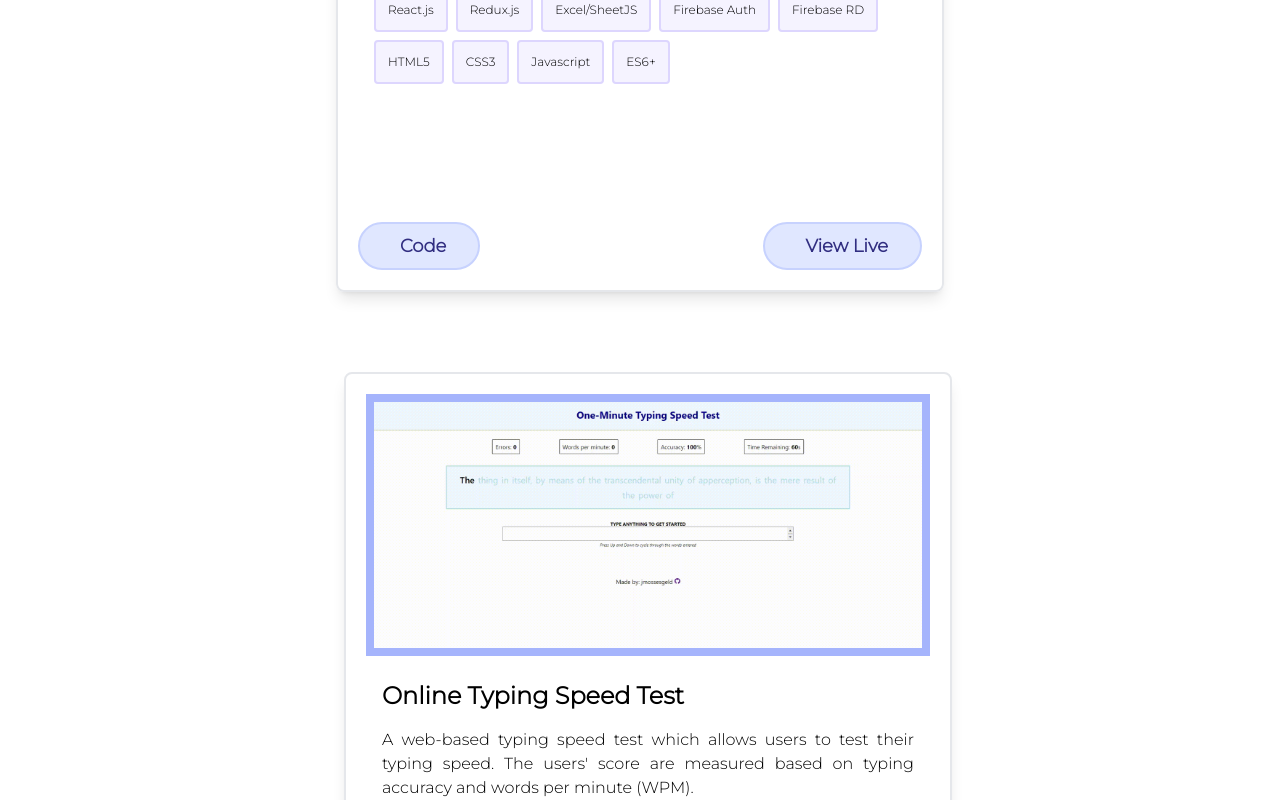
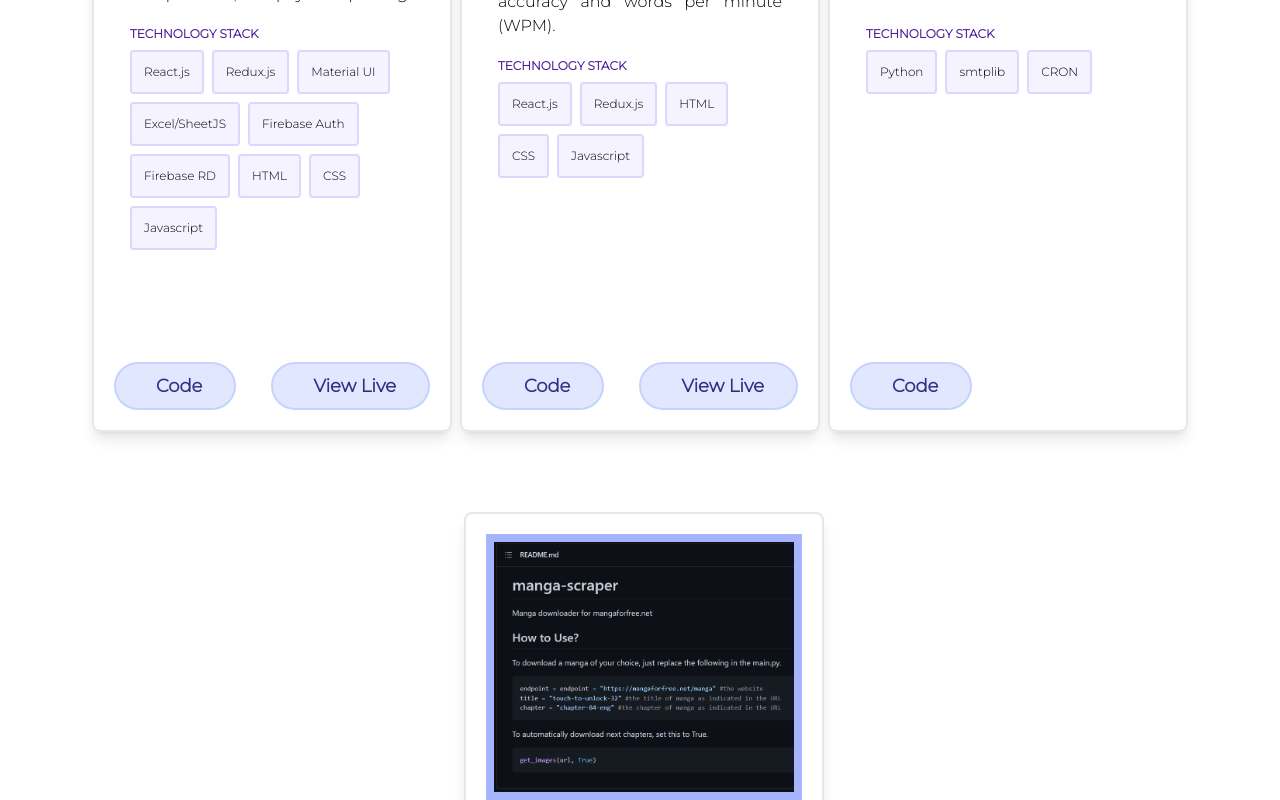
Before and after one commit to jmossesgeld/jmossesgeld-site, a Next.js app: page / in a window 1280 px wide. Shown: the part 4420-5220 px from the top of the page. Built offline with nearby package versions, Linux system fonts and the light colour scheme.

Commit message:
implement imagePosition optional property

```diff
--- a/components/project.tsx
+++ b/components/project.tsx
@@ -8,12 +8,13 @@ interface ProjectProps {
   codeLink: string;
   liveLink: string;
   techUsed: string[];
+  imagePosition?: string;
 }
 
 const bodyText = "text-md my-4 mx-4 text-justify";
 const heading = "font-black text-2xl mx-4 mt-6 ";
 const workBox =
-  "flex justify-start p-5 my-10 flex-col backdrop-blur-lg border-black-600 border-2 rounded-lg shadow-lg ";
+  "flex justify-start p-5 my-10 w-full md:w-2/3 lg:w-[45%] xl:w-[30%] flex-col backdrop-blur-lg border-black-600 border-2 rounded-lg shadow-lg ";
 const button =
   "px-8 h-auto my-auto py-2 font-bold rounded-full border-2 border-indigo-200 bg-indigo-100 text-indigo-900 hover:bg-violet-500 hover:text-violet-100 hover:scale-105 transition-all duration-100 ";
 
@@ -32,6 +33,7 @@ export default function Project({
   liveLink,
   description,
   techUsed,
+  imagePosition,
 }: ProjectProps): JSX.Element {
   const { ref, inView } = useInView({});
 
@@ -39,7 +41,7 @@ export default function Project({
     <div
       className={workBox + (inView ? " animate-fade-in" : " opacity-0")}
       ref={ref}
-      style={{ minHeight: "800px", width: "608px" }}
+      style={{ minHeight: "800px" }}
     >
       <div className="relative container border-8 p-2 h-96 border-indigo-300">
         <Image
@@ -48,7 +50,7 @@ export default function Project({
           layout="fill"
           objectFit="cover"
           className="mx-auto"
-          objectPosition="center top"
+          objectPosition={imagePosition || "left top"}
         />
       </div>
       <div className="flex justify-start flex-col h-full">
--- a/components/projects.tsx
+++ b/components/projects.tsx
@@ -2,9 +2,9 @@ import Project from "./project";
 
 export default function Projects() {
   return (
-    <div id="projects" className={"px-2 my-16 md:mx-32"}>
+    <div id="projects" className={"px-2 my-16 sm:mx-8"}>
       <h1 className="font-black text-4xl py-16 text-center ">Projects</h1>
-      <div className="flex flex-wrap md:space-x-4 justify-center justify-items-stretch">
+      <div className="flex flex-wrap justify-center space-x-2">
         <Project
           src="/images/payroll.gif"
           title="Mage Payroll System"
@@ -22,13 +22,13 @@ export default function Projects() {
           techUsed={[
             "React.js",
             "Redux.js",
+            "Material UI",
             "Excel/SheetJS",
             "Firebase Auth",
             "Firebase RD",
-            "HTML5",
-            "CSS3",
+            "HTML",
+            "CSS",
             "Javascript",
-            "ES6+",
           ]}
         />
         <Project
@@ -38,7 +38,8 @@ export default function Projects() {
           measured based on typing accuracy and words per minute (WPM)."
           codeLink="https://github.com/jmossesgeld/react-typing-speed"
           liveLink="http://react-typing-speed.herokuapp.com/"
-          techUsed={["React.js", "Redux.js", "HTML5", "CSS3", "Javascript", "ES6+"]}
+          techUsed={["React.js", "Redux.js", "HTML", "CSS", "Javascript"]}
+          imagePosition="center top"
         />
         <Project
           src="/images/emailforwarder.gif"
@@ -48,6 +49,14 @@ export default function Projects() {
           liveLink=""
           techUsed={["Python", "smtplib", "CRON"]}
         />
+        <Project
+          src="/images/mangascraper.gif"
+          title="Manga Scraper"
+          description="A Python project which detects and downloads manga panels from source using Beautiful Soup (bs4). It also features automatic download of the next chapters by searching and scanning through the links."
+          codeLink="https://github.com/jmossesgeld/email_forwarder"
+          liveLink=""
+          techUsed={["Python", "Web Scraping", "beautifulsoup"]}
+        />
       </div>
     </div>
   );
```
Also changed, not shown: public/images/mangascraper.gif (added).
